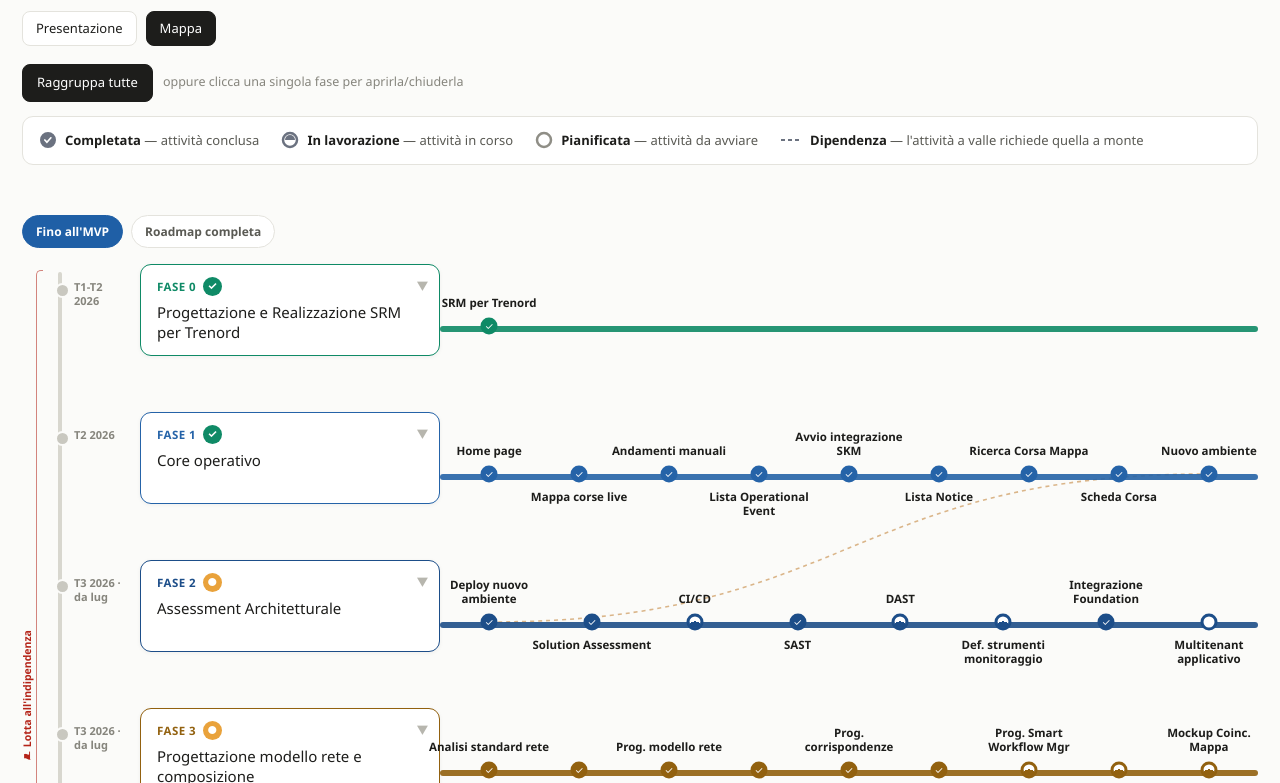
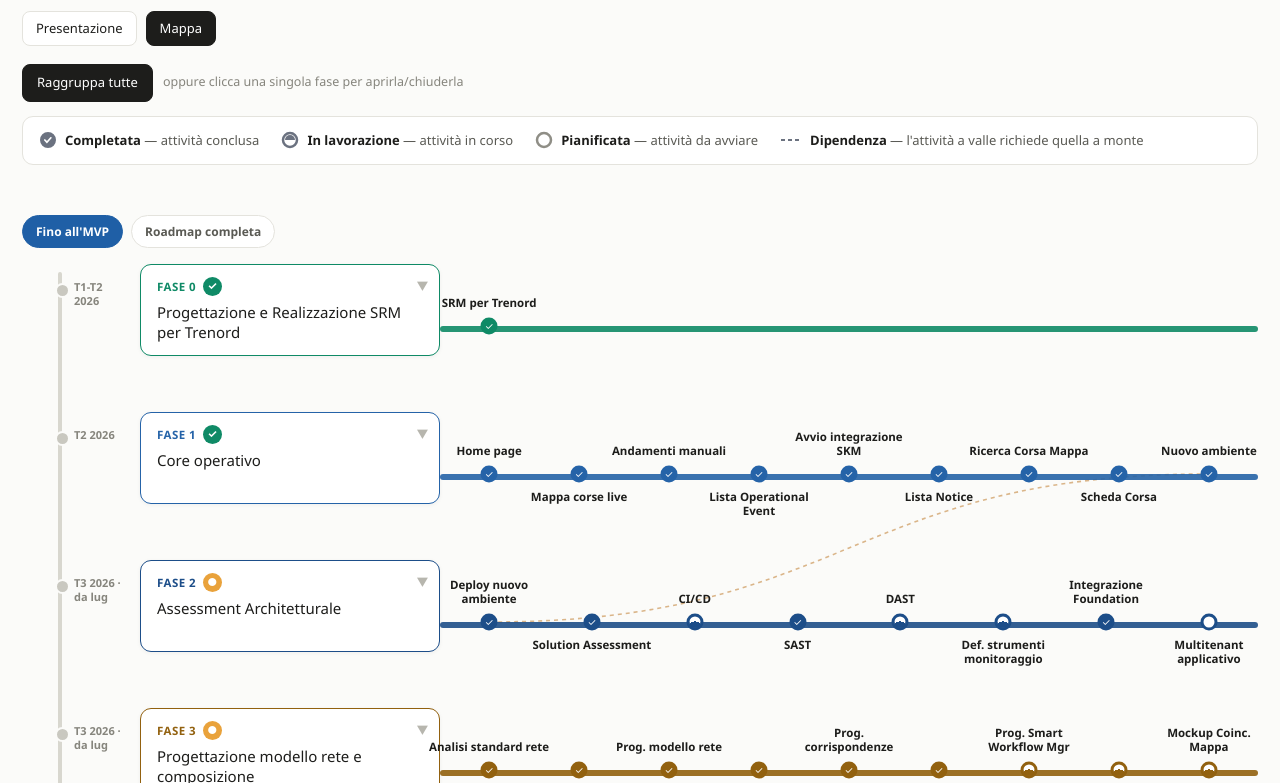
Before and after one commit to croperator/srm, a plain HTML site: page metro-srm.html in a window 1280 px wide. Shown: the part 164-947 px from the top of the page. Drawn offline with Linux system fonts and the light colour scheme.

Commit message:
Roadmap: tolta la scritta "Lotta all'indipendenza" con la sua parentesi rossa sulle fasi 0-4 e il tooltip; le fasi tornano direttamente nella mappa. Tolte anche le due traduzioni inglesi
Co-Authored-By: Claude Opus 5.5 <noreply@anthropic.com>

```diff
--- a/content/translations.js
+++ b/content/translations.js
@@ -461,8 +461,6 @@
     ['Definizione strumenti di monitoraggio.', 'Definition of monitoring tools.'],
     ['Integrazione Foundation', 'Foundation integration'],
     ['Integrazione Foundation.', 'Foundation integration.'],
-    ['Lotta all\'indipendenza', 'Fight for independence'],
-    ['Il filo rosso di tutta la roadmap: autonomia da MOOVA, una fermata alla volta.', 'The common thread of the whole roadmap: independence from MOOVA, one stop at a time.'],
     ['Analisi standard rete', 'Network standards analysis'],
     ['Studio comparativo degli standard. Scelta del formato di import.', 'Comparative study of standards and selection of the import format.'],
     ['Ingestione topologia', 'Topology ingestion'],
--- a/metro-srm.html
+++ b/metro-srm.html
@@ -92,17 +92,6 @@
     font-size:12.5px;font-weight:700;padding:7px 15px;border-radius:20px;box-shadow:0 2px 8px rgba(15,138,102,.25)}
   .mvpdiv .mvpbadge .chk{font-size:12px}
   .mvpdiv .mvpnote{flex:none;font-size:12px;color:var(--ink-soft);max-width:320px;line-height:1.35}
-  /* parentesi "lotta all'indipendenza" sulle fasi fino alla 4, la frase completa e' nel tooltip */
-  .indipgroup{position:relative}
-  .indipgroup::before{content:'';position:absolute;left:14px;top:6px;bottom:30px;width:6px;
-    border:1.5px solid #b42318;border-right:0;border-radius:5px 0 0 5px;opacity:.55}
-  .indiplabel{position:absolute;left:0;top:50%;transform:translateY(-50%) rotate(180deg);writing-mode:vertical-rl;
-    font-size:10.5px;font-weight:600;line-height:1;color:#b42318;white-space:nowrap;cursor:help}
-  body.embed .indipgroup::before{bottom:8px}
-  body.embed .indiplabel{font-size:9.5px}
-  @media(max-width:700px){
-    .indiplabel{position:static;display:block;transform:none;writing-mode:horizontal-tb;margin:0 0 8px 34px}
-  }
   @media(max-width:700px){
     .mvpdiv{flex-wrap:wrap}
     .mvpdiv .mvpnote{flex:1 1 200px;max-width:none}
@@ -219,7 +208,6 @@
 const DATA=window.ROADMAP_CONTENT;
 const {phases,stations,deps}=DATA;
 const MVP_PHASE_ID='f53';
-const INDIP_LAST_PHASE_ID='skill';
 const COL_W=200, R=8, TRACK_H=124;
 const $=s=>document.querySelector(s);
 function esc(t){return String(t).replace(/[&<>"]/g,m=>({'&':'&amp;','<':'&lt;','>':'&gt;','"':'&quot;'}[m]))}
@@ -230,13 +218,6 @@ function wrapTxt(t){if(t.length<=17)return[t];const w=t.split(' ');let a='',b=''
 const board=$('#board');
 const posIndex={}; // title -> {rowEl, cx, cy(within svg), phase, ...}
 
-// Lotta all'indipendenza: le fasi fino alla 4 stanno in un gruppo con la parentesi a sinistra
-const indipLast=phases.findIndex(p=>p.id===INDIP_LAST_PHASE_ID);
-const indipGroup=document.createElement('div');
-indipGroup.className='indipgroup';
-indipGroup.innerHTML='<span class="indiplabel" title="Il filo rosso di tutta la roadmap: autonomia da MOOVA, una fermata alla volta.">'
-  +'<span aria-hidden="true">&#9873;</span> Lotta all\'indipendenza</span>';
-board.appendChild(indipGroup);
 
 phases.forEach((p,pi)=>{
   const sts=stations[p.id]||[];
@@ -256,7 +237,7 @@ phases.forEach((p,pi)=>{
       <span class="chev">&#9654;</span>
     </div>
     <div class="track"><div class="trackin"></div></div>`;
-  (pi<=indipLast?indipGroup:board).appendChild(row);
+  board.appendChild(row);
 
   // build responsive HTML track (fills width, round nodes, no horizontal scroll)
   const n=sts.length;
```
